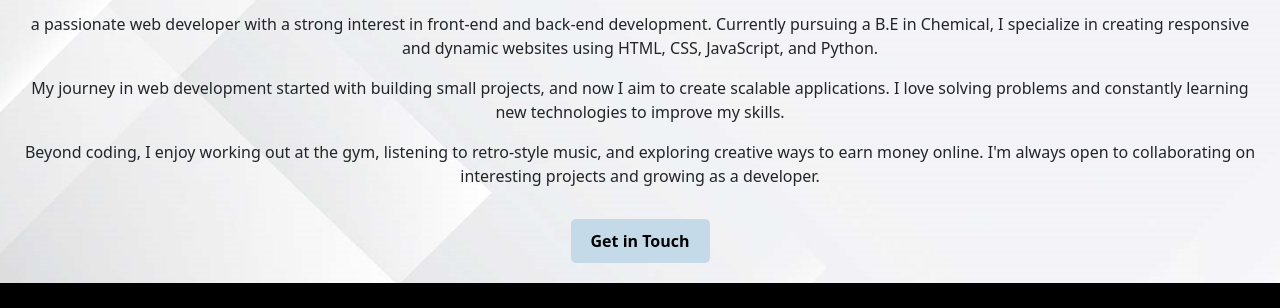
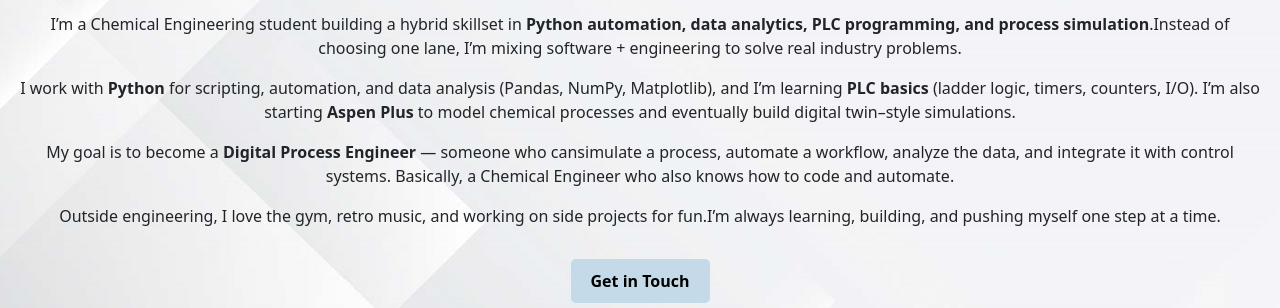
Before and after one commit to Rehan-git-hub/portfolio, a plain HTML site: page index.html in a window 1280 px wide. Shown: the part 465-773 px from the top of the page. Drawn offline with nearby package versions, Linux system fonts and the light colour scheme.

Commit message:
description update

```diff
--- a/index.html
+++ b/index.html
@@ -31,10 +31,10 @@
             </div>
             <div class="about-me">
                 <h1>Hi, I'm <strong>Rehan Shaikh</strong></h1>
-                <p>a passionate web developer with a strong interest in front-end and back-end development. Currently pursuing a B.E in Chemical, I specialize in creating responsive and dynamic websites using HTML, CSS, JavaScript, and Python.</p>
-                <p>My journey in web development started with building small projects, and now I aim to create scalable applications. I love solving problems and constantly learning new technologies to improve my skills.</p>
-                <p>Beyond coding, I enjoy working out at the gym, listening to retro-style music, and exploring creative ways to earn money online. I'm always open to collaborating on interesting projects and growing as a developer.</p>
-
+                <p>I’m a Chemical Engineering student building a hybrid skillset in <strong>Python automation, data analytics, PLC programming, and process simulation</strong>.Instead of choosing one lane, I’m mixing software + engineering to solve real industry problems.</p>
+                <p>I work with <strong>Python</strong> for scripting, automation, and data analysis (Pandas, NumPy, Matplotlib), and I’m learning <strong>PLC basics</strong> (ladder logic, timers, counters, I/O). I’m also starting <strong>Aspen Plus</strong> to model chemical processes and eventually build digital twin–style simulations.</p>
+                <p>My goal is to become a <strong>Digital Process Engineer</strong> — someone who cansimulate a process, automate a workflow, analyze the data, and integrate it with control systems. Basically, a Chemical Engineer who also knows how to code and automate.</p>
+                <p>Outside engineering, I love the gym, retro music, and working on side projects for fun.I’m always learning, building, and pushing myself one step at a time.</p>
             <a href="contact.html" class="btn-for"><strong>Get in Touch</strong></a>
             </div>
 
```
